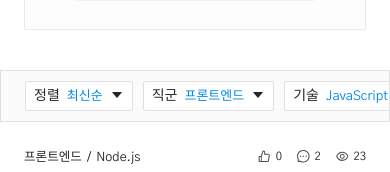
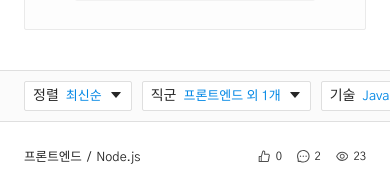
Before and after one commit to togather-view/togather-view-demo, a Next.js app: page / in a window 390 px wide. Shown: the part 396-568 px from the top of the page. Built offline with nearby package versions, Linux system fonts and the light colour scheme.

Commit message:
feat: Add state to mobile filter

```diff
--- a/src/components/common/MobileQuestionFilter.component.tsx
+++ b/src/components/common/MobileQuestionFilter.component.tsx
@@ -1,30 +1,85 @@
-import { memo } from "react";
+import { memo, useCallback, useMemo, useState } from "react";
 import { CaretDownOutlined } from "@ant-design/icons";
+import { Dropdown, Menu } from "antd";
 
 // dummy
 import { gFrontend } from "@dummy/group.data";
 import { tJavascript } from "@dummy/tech.data";
+import { myAccount } from "@dummy/user.data";
+
+// type
+import { QuestionSortType } from "@src/interface/interface";
 
 // styles
 import styles from "@src/styles/components/MobileQuestionFilter.module.scss";
 
 function MobileQuestionFilterComponent() {
+  const [sort, setSort] = useState(QuestionSortType.LATEST);
+  const [selectedJobList, setSelectedJobList] = useState(myAccount.jobList);
+  const [selectedTechList, setSelectedTechList] = useState(myAccount.techList);
+
+  const onSelectSort = useCallback((e) => setSort(e.key), []);
+
+  const menu = useMemo(
+    () => (
+      <Menu selectedKeys={[sort.toString()]} onClick={onSelectSort}>
+        <Menu.Item key={QuestionSortType.LATEST.toString()}>최신순</Menu.Item>
+        <Menu.Item key={QuestionSortType.LIKE.toString()}>인기순</Menu.Item>
+        <Menu.Item key={QuestionSortType.COMMENT.toString()}>답변순</Menu.Item>
+        <Menu.Item key={QuestionSortType.VIEW.toString()}>조회순</Menu.Item>
+      </Menu>
+    ),
+    [onSelectSort, sort],
+  );
+
+  const selectedJob = useMemo(() => {
+    if (selectedJobList.length === 0) {
+      return <span className={styles.notSelected}>지원할 직군 선택하기</span>;
+    }
+    if (selectedJobList.length === 1) {
+      return <span className={styles.selected}>{selectedJobList[0].name}</span>;
+    }
+    return (
+      <span className={styles.selected}>{`${selectedJobList[0].name} 외 ${
+        selectedJobList.length - 1
+      }개`}</span>
+    );
+  }, [selectedJobList]);
+
+  const selectedTech = useMemo(() => {
+    if (selectedTechList.length === 0) {
+      return <span className={styles.notSelected}>나의 주기술 선택하기</span>;
+    }
+    if (selectedTechList.length === 1) {
+      return (
+        <span className={styles.selected}>{selectedTechList[0].name}</span>
+      );
+    }
+    return (
+      <span className={styles.selected}>{`${selectedTechList[0].name} 외 ${
+        selectedTechList.length - 1
+      }개`}</span>
+    );
+  }, [selectedTechList]);
+
   return (
     <div className={styles.container}>
       <div className={styles.wrap}>
-        <div className={styles.box}>
-          <span className={styles.label}>정렬</span>
-          <span className={styles.selected}>최신순</span>
-          <CaretDownOutlined />
-        </div>
+        <Dropdown overlay={menu}>
+          <div className={styles.box}>
+            <span className={styles.label}>정렬</span>
+            <span className={styles.selected}>{sort}</span>
+            <CaretDownOutlined />
+          </div>
+        </Dropdown>
         <div className={styles.box}>
           <span className={styles.label}>직군</span>
-          <span className={styles.selected}>{gFrontend.name}</span>
+          <span className={styles.selected}>{selectedJob}</span>
           <CaretDownOutlined />
         </div>
         <div className={styles.box}>
           <span className={styles.label}>기술</span>
-          <span className={styles.selected}>{tJavascript.name}</span>{" "}
+          {selectedTech}
           <CaretDownOutlined />
         </div>
       </div>
--- a/src/components/common/QuestionFilter.component.tsx
+++ b/src/components/common/QuestionFilter.component.tsx
@@ -13,6 +13,7 @@ import TagSelectComponent from "@src/components/interview/TagSelect.component";
 import styles from "@src/styles/components/QuestionFilter.module.scss";
 
 import tagStyles from "@src/styles/components/TagSelect.module.scss";
+import { QuestionSortType } from "@src/interface/interface";
 
 function QuestionFilterComponent() {
   const [selectedJobList, setSelectedJobList] = useState(myAccount.jobList);
@@ -21,17 +22,26 @@ function QuestionFilterComponent() {
   return (
     <div className={styles.container}>
       <div className={styles.radioWrap}>
-        <Radio.Group className={styles.radioGroup} value="LATEST">
-          <Radio.Button className={styles.button} value="LATEST">
+        <Radio.Group
+          className={styles.radioGroup}
+          value={QuestionSortType.LATEST}
+        >
+          <Radio.Button
+            className={styles.button}
+            value={QuestionSortType.LATEST}
+          >
             최신순
           </Radio.Button>
-          <Radio.Button className={styles.button} value="LIKE">
+          <Radio.Button className={styles.button} value={QuestionSortType.LIKE}>
             인기순
           </Radio.Button>
-          <Radio.Button className={styles.button} value="COMMENT">
+          <Radio.Button
+            className={styles.button}
+            value={QuestionSortType.COMMENT}
+          >
             답변순
           </Radio.Button>
-          <Radio.Button className={styles.button} value="VIEW">
+          <Radio.Button className={styles.button} value={QuestionSortType.VIEW}>
             조회순
           </Radio.Button>
         </Radio.Group>
--- a/src/interface/interface.ts
+++ b/src/interface/interface.ts
@@ -33,3 +33,10 @@ export interface User {
   jobList: JobGroup[];
   avatarUrl: string;
 }
+
+export enum QuestionSortType {
+  LATEST = "최신순",
+  LIKE = "인기순",
+  COMMENT = "답변순",
+  VIEW = "조회순",
+}
--- a/src/styles/components/MobileQuestionFilter.module.scss
+++ b/src/styles/components/MobileQuestionFilter.module.scss
@@ -15,6 +15,8 @@
   .wrap {
     background: #fbfbfb;
     border: 1px solid $color-border-gray;
+    border-left: none;
+    border-right: none;
 
     position: absolute;
     left: -$layout-margin-x-mobile;
@@ -36,6 +38,7 @@
       display: inline-block;
 
       border: 1px solid $color-border-gray;
+
       border-radius: 2px;
       padding: 3px 8px;
 
@@ -55,6 +58,10 @@
         color: $primary-color;
         font-size: small;
       }
+
+      .notSelected {
+        font-size: small;
+      }
     }
   }
 }
```
Also changed, not shown: .eslintrc.json.
